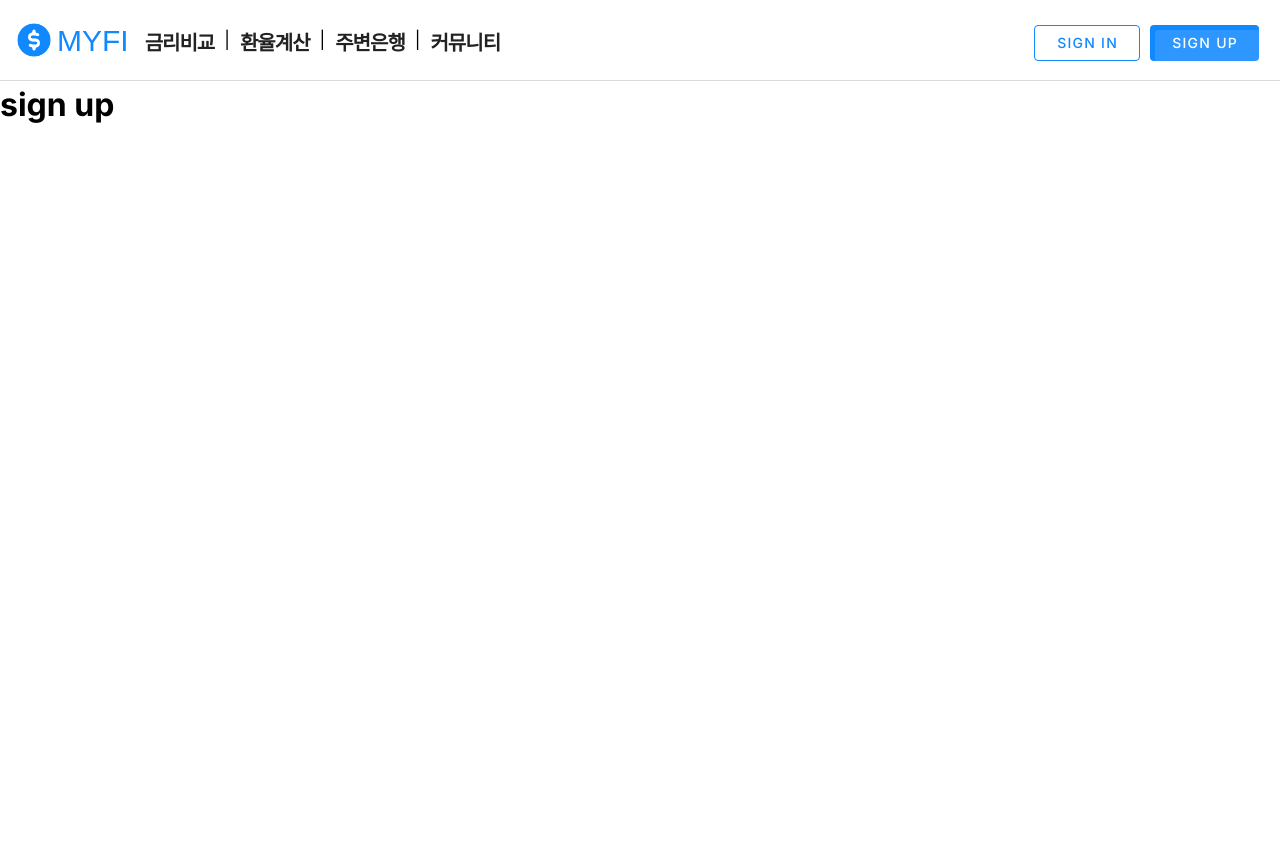
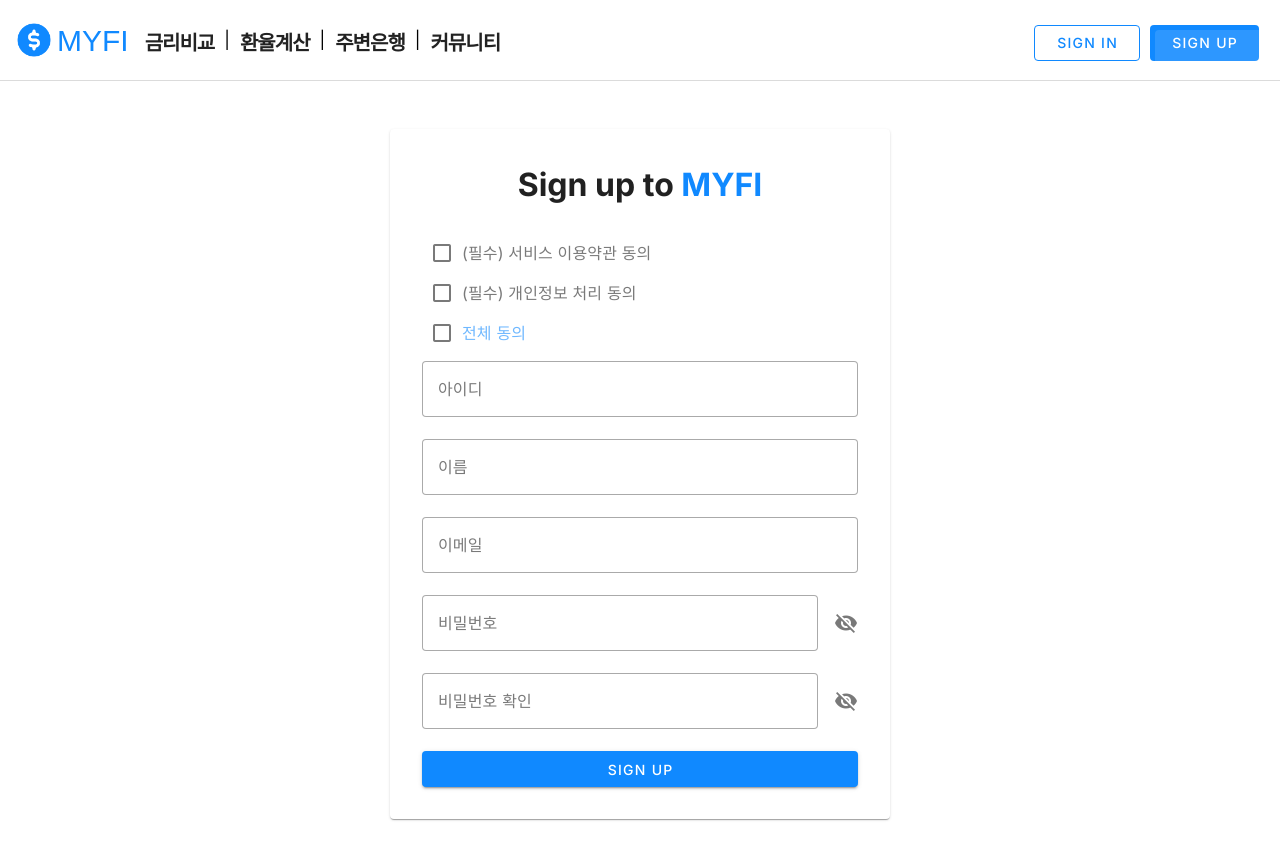
Before and after one commit to Nahaeran/MYFI_front, a Vue app: page /signup in a window 1280 px wide. Shown: the top 860 px of the page. Before the commit the page ends 800 px from the top, so only its background shows below. Built offline with nearby package versions, Linux system fonts and the light colour scheme; a web font is replaced by a local one.

Commit message:
feat: sign up 스켈레톤 구현

```diff
--- a/src/views/HomeView.vue
+++ b/src/views/HomeView.vue
@@ -5,6 +5,7 @@
 <template>
   <div>
     <v-carousel
+      cycle
       hide-delimiters
       show-arrows="hover"
     >
@@ -31,6 +32,6 @@
 .caro-item-img {
   position: absolute;
   top: 2rem;
-  right: 10vw;
+  right: 15vw;
 }
 </style>
--- a/src/views/SignUpView.vue
+++ b/src/views/SignUpView.vue
@@ -1,13 +1,113 @@
 <script setup>
+import { computed, ref } from 'vue'
+
+const checkList = ['service', 'info']
+const selected = ref([])
+const show1 = ref(false)
+const show2 = ref(false)
+
+const isAgreeAll = computed({
+  get() {
+    return checkList.length === selected.value.length
+  },
+  set(e) {
+    selected.value = e ? checkList : []
+  }
+})
 
 </script>
 
 <template>
-  <div>
-    <h1>sign up</h1>
-  </div>
+  <v-card class="container">
+    <h1>Sign up to <span>MYFI</span></h1>
+
+    <div class="checkbox">
+      <v-checkbox
+        color="#1089FF"
+        label="(필수) 서비스 이용약관 동의"
+        value="service"
+        v-model="selected"
+      ></v-checkbox>
+      <v-checkbox
+        color="#1089FF"
+        label="(필수) 개인정보 처리 동의"
+        value="info"
+        v-model="selected"
+      ></v-checkbox>
+      <v-checkbox
+        color="#1089FF"
+        v-model="isAgreeAll"
+      >
+        <template v-slot:label>
+          <span class="color">전체 동의</span>
+        </template>
+      </v-checkbox>
+    </div>
+
+    <form>
+      <v-text-field
+        variant="outlined"
+        color="#1089FF"
+        label="아이디"
+      ></v-text-field>
+      <v-text-field
+        variant="outlined"
+        color="#1089FF"
+        label="이름"
+      ></v-text-field>
+      <v-text-field
+        variant="outlined"
+        color="#1089FF"
+        label="이메일"
+      ></v-text-field>
+      <v-text-field
+        variant="outlined"
+        color="#1089FF"
+        :append-icon="show1 ? 'mdi-eye' : 'mdi-eye-off'"
+        :type="show1 ? 'text' : 'password'"
+        label="비밀번호"
+        @click:append="show1 = !show1"
+      ></v-text-field>
+      <v-text-field
+        variant="outlined"
+        color="#1089FF"
+        :append-icon="show2 ? 'mdi-eye' : 'mdi-eye-off'"
+        :type="show2 ? 'text' : 'password'"
+        label="비밀번호 확인"
+        @click:append="show2 = !show2"
+      ></v-text-field>
+
+      <v-btn
+        block
+        color="#1089FF"
+      >
+        Sign up
+      </v-btn>
+    </form>
+  </v-card>
 </template>
 
 <style scoped>
+.container {
+  width: 500px;
+  margin: 3rem auto;
+  padding: 2rem;
+  text-align: center;
+}
 
+h1 span {
+  color: #1089FF;
+}
+
+.checkbox {
+  margin: 1rem 0;
+}
+
+.v-checkbox {
+  height: 40px;
+}
+
+.color {
+  color: #1089FF;
+}
 </style>
```
